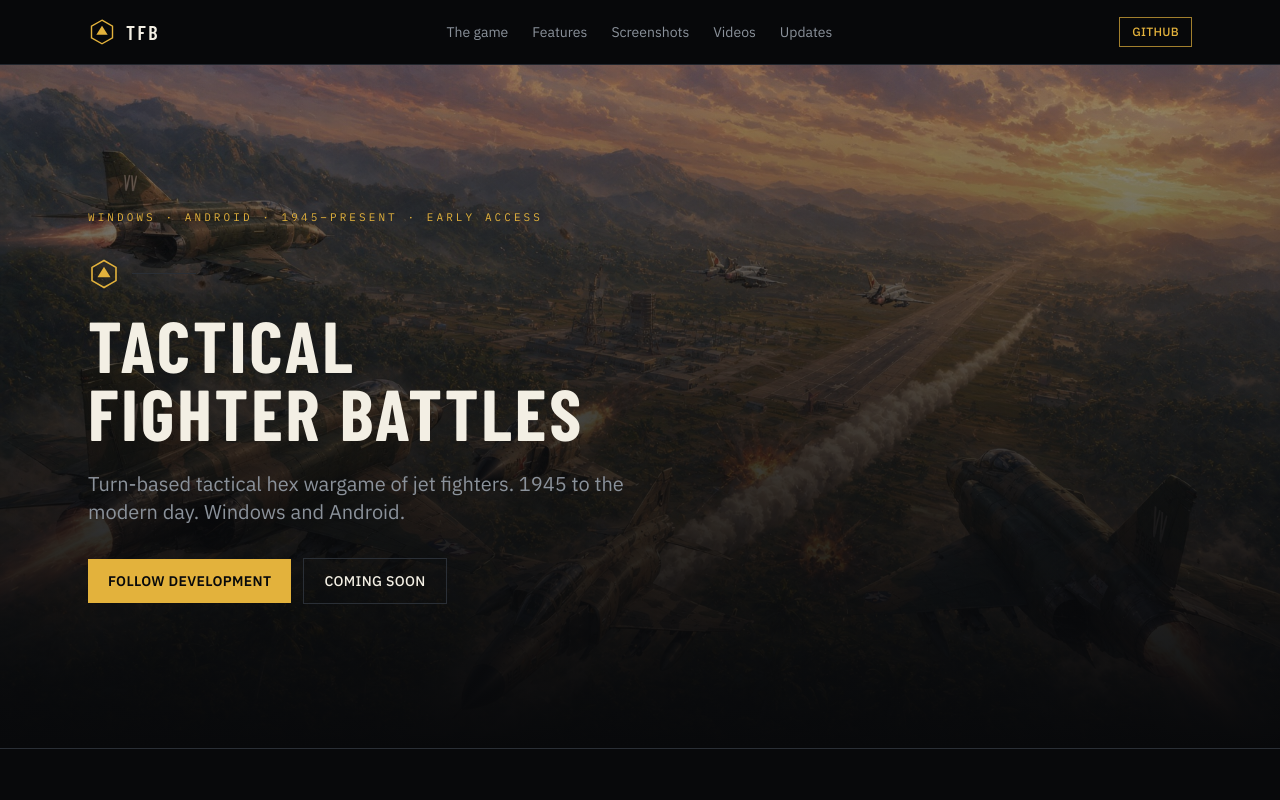
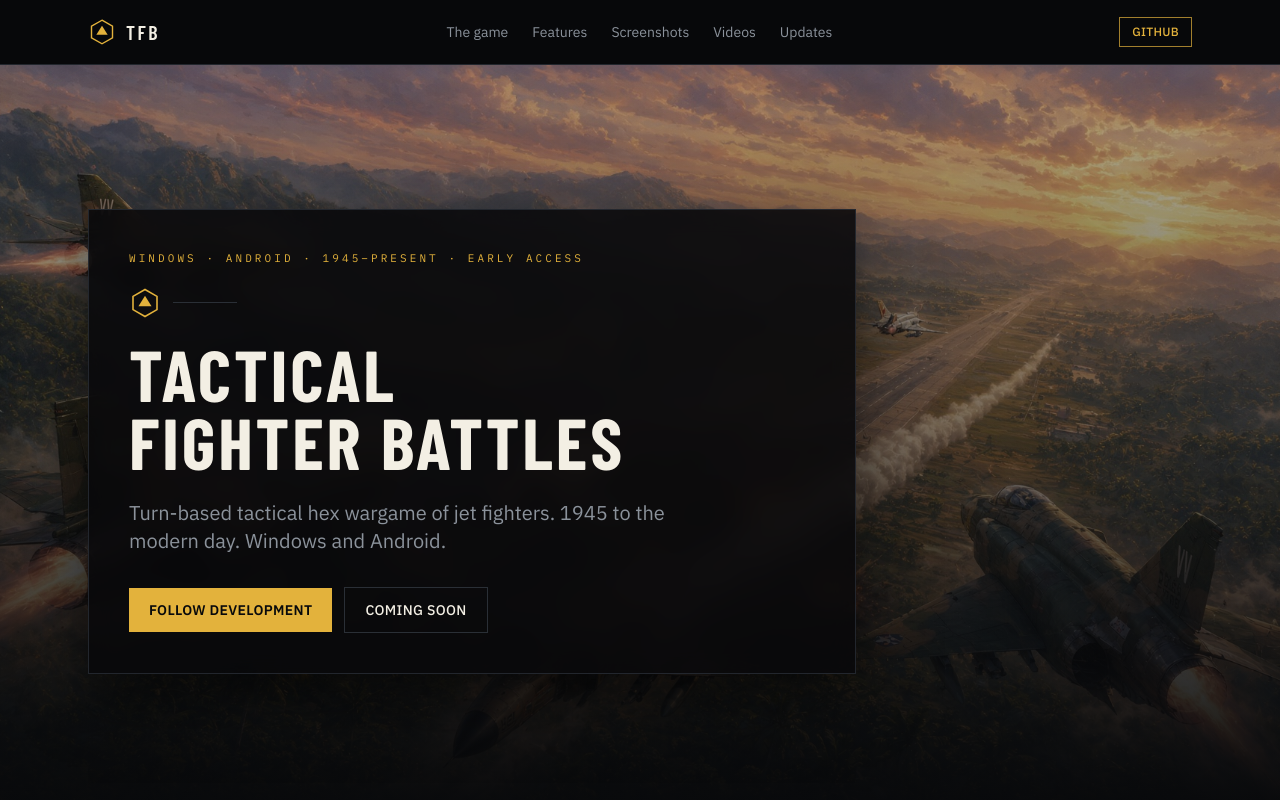
Before and after one commit to SaracorDev/tactical-fighter-battles-site, a Next.js app: page / in a window 1280 px wide. Shown: the top 800 px of the page. Built offline with nearby package versions, Linux system fonts and the light colour scheme.

Commit message:
Put hero copy in a faded panel for readability

```diff
--- a/components/hero.tsx
+++ b/components/hero.tsx
@@ -20,29 +20,28 @@ export function Hero() {
         aria-hidden="true"
       />
       <div
-        className="pointer-events-none absolute inset-0 bg-linear-to-b from-ink/40 via-ink/75 to-ink"
+        className="pointer-events-none absolute inset-0 bg-linear-to-b from-ink/30 via-ink/55 to-ink"
         aria-hidden="true"
       />
-      <div className="relative mx-auto flex max-w-6xl flex-col gap-8 px-4 py-20 sm:px-6 sm:py-28 lg:py-36">
+      <div className="relative mx-auto flex max-w-6xl flex-col px-4 py-20 sm:px-6 sm:py-28 lg:py-36">
+        <div className="max-w-3xl border border-line/80 bg-ink/88 p-6 shadow-[0_20px_60px_rgba(0,0,0,0.55)] backdrop-blur-md sm:p-8 lg:p-10">
           <p className="font-mono text-[11px] tracking-[0.28em] text-amber uppercase">
             Windows · Android · 1945–present · Early access
           </p>
-        <div className="max-w-3xl">
-          <div className="mb-5 flex items-center gap-3 text-steel">
+          <div className="mt-5 mb-5 flex items-center gap-3 text-steel">
             <HexMark className="size-8 text-amber" />
             <span className="h-px flex-1 max-w-16 bg-line" />
           </div>
           <h1
             id="hero-heading"
-            className="font-display text-5xl leading-[0.95] font-bold tracking-[0.04em] text-balance uppercase sm:text-6xl lg:text-7xl"
+            className="font-display text-5xl leading-[0.95] font-bold tracking-[0.04em] text-balance text-paper uppercase sm:text-6xl lg:text-7xl"
           >
             {site.name}
           </h1>
           <p className="mt-6 max-w-xl text-lg text-pretty text-steel sm:text-xl">
             {site.tagline}
           </p>
-        </div>
-        <div className="flex flex-col gap-3 sm:flex-row sm:items-center">
+          <div className="mt-8 flex flex-col gap-3 sm:flex-row sm:items-center">
             <a
               href={links.gameRepo}
               target="_blank"
@@ -59,6 +58,7 @@ export function Hero() {
             </a>
           </div>
         </div>
+      </div>
     </section>
   );
 }
```
Lines whose indentation alone changed are shown as unchanged.
